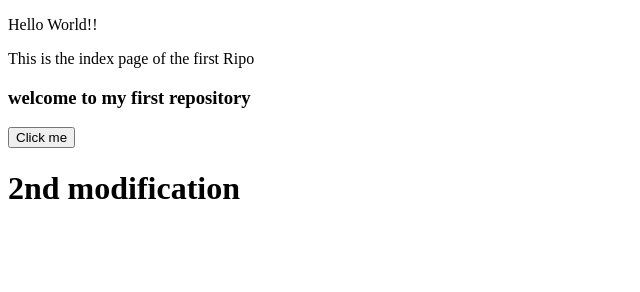
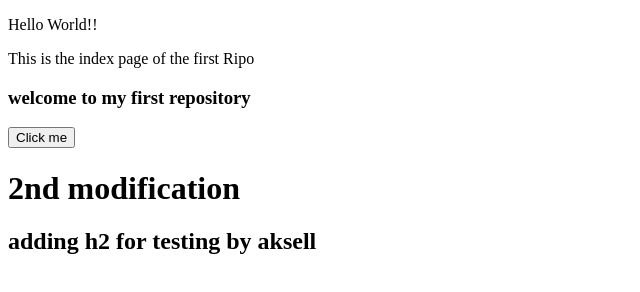
Before and after one commit to redouaneattar-warsha/Test_First-repo, a plain HTML site: page index.html in a window 1280 px wide. Shown: the whole page, without its empty margins (0-640 px from the left). Drawn offline with Linux system fonts and the light colour scheme.

Commit message:
adding h2

```diff
--- a/index.html
+++ b/index.html
@@ -14,6 +14,8 @@
 
         <h1>2nd modification</h1>
 
+        <h2>adding h2 for testing by aksell </h2>
+
 
 
     </div>
```
